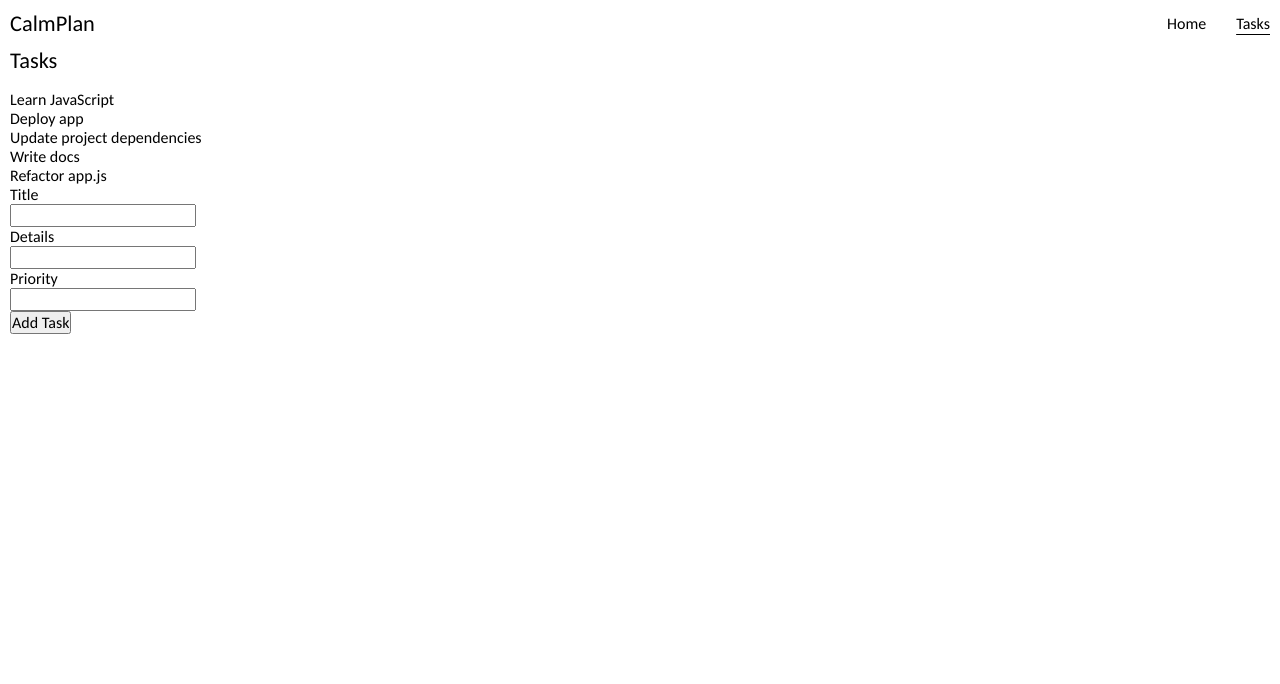
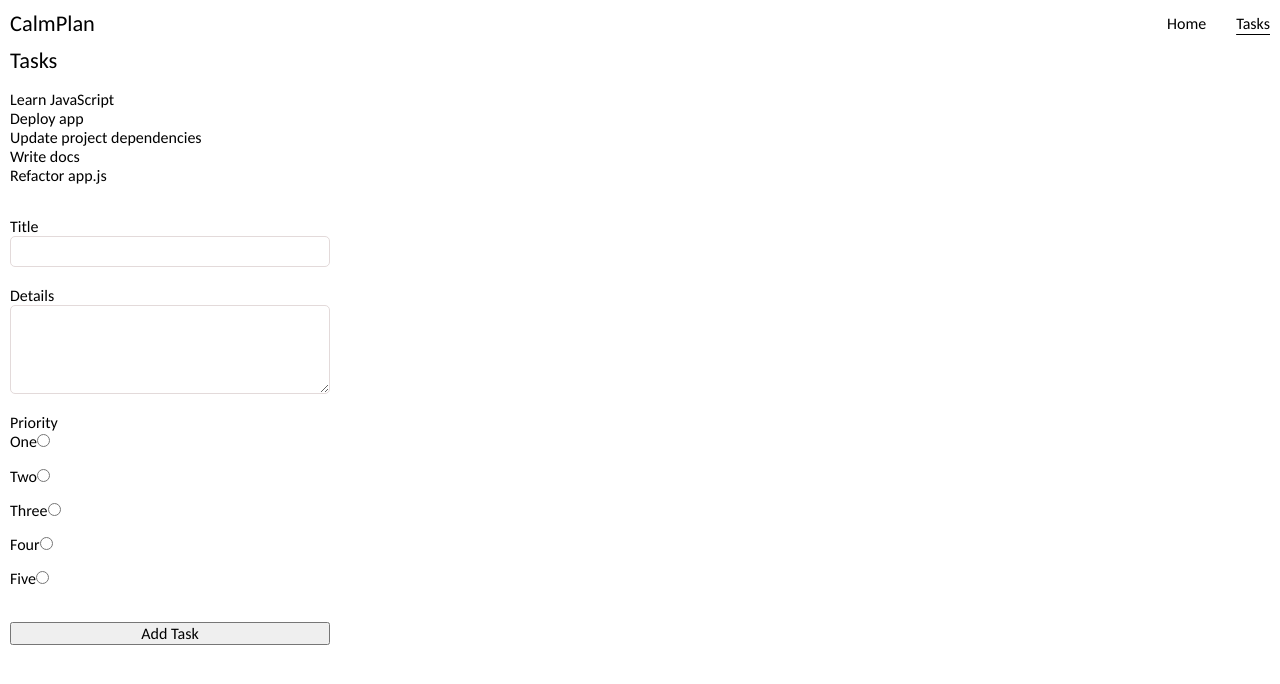
Before and after one commit to large-bytes/CalmPlan, a React (Vite) app: page /tasks in a window 1280 px wide. Shown: the top 684 px of the page. Built offline with nearby package versions, Linux system fonts and the light colour scheme.

Commit message:
Update TaskForm input types

```diff
--- /dev/null
+++ b/src/components/task_form/TaskForm.module.css
@@ -0,0 +1,18 @@
+.form {
+  display: flex;
+  flex-direction: column;
+  padding: 2rem 0;
+  max-width: 320px;
+}
+
+.formInput {
+  border: 1px solid rgb(227, 218, 218);
+  border-radius: 5px;
+  line-height: 1.2rem;
+  margin-bottom: 1.2rem;
+  padding: 5px;
+}
+
+.formSubmit {
+    margin-top: 1.2rem;
+}
--- a/src/components/task_form/TaskForm.tsx
+++ b/src/components/task_form/TaskForm.tsx
@@ -1,25 +1,74 @@
 // file: src/components/task_form/TaskForm.tsx
-
 import { useTasks } from "../../contexts/TasksContext";
+import styles from "./TaskForm.module.css";
 
 const TaskForm = () => {
   const { handleAddTask } = useTasks();
 
   return (
-    <form onSubmit={handleAddTask}>
+    <form className={styles.form} onSubmit={handleAddTask}>
       <label htmlFor="name">Title</label>
-      <br />
-      <input type="text" name="name" id="name" />
-      <br />
+      <input className={styles.formInput} type="text" name="name" id="name" />
       <label htmlFor="details">Details</label>
-      <br />
-      <input type="text" name="details" id="details" />
-      <br />
-      <label htmlFor="priority">Priority</label>
-      <br />
-      <input type="text" name="priority" id="priority" />
-      <br />
-      <input type="submit" value="Add Task" />
+      <textarea
+        className={styles.formInput}
+        rows={4}
+        name="details"
+        id="details"
+      />
+      <label>Priority</label>
+      <label htmlFor="one">
+        One
+        <input
+          className={styles.formInput}
+          type="radio"
+          name="priority"
+          id="one"
+          value="one"
+        />
+      </label>
+      <label htmlFor="two">
+        Two
+        <input
+          className={styles.formInput}
+          type="radio"
+          name="priority"
+          id="two"
+          value="two"
+        />
+      </label>
+      <label htmlFor="three">
+        Three
+        <input
+          className={styles.formInput}
+          type="radio"
+          name="priority"
+          id="three"
+          value="three"
+        />
+      </label>
+      <label htmlFor="four">
+        Four
+        <input
+          className={styles.formInput}
+          type="radio"
+          name="priority"
+          id="four"
+          value="four"
+        />
+      </label>
+
+      <label htmlFor="five">
+        Five
+        <input
+          className={styles.formInput}
+          type="radio"
+          name="priority"
+          id="five"
+          value="five"
+        />
+      </label>
+      <input className={styles.formSubmit} type="submit" value="Add Task" />
     </form>
   );
 };
```
